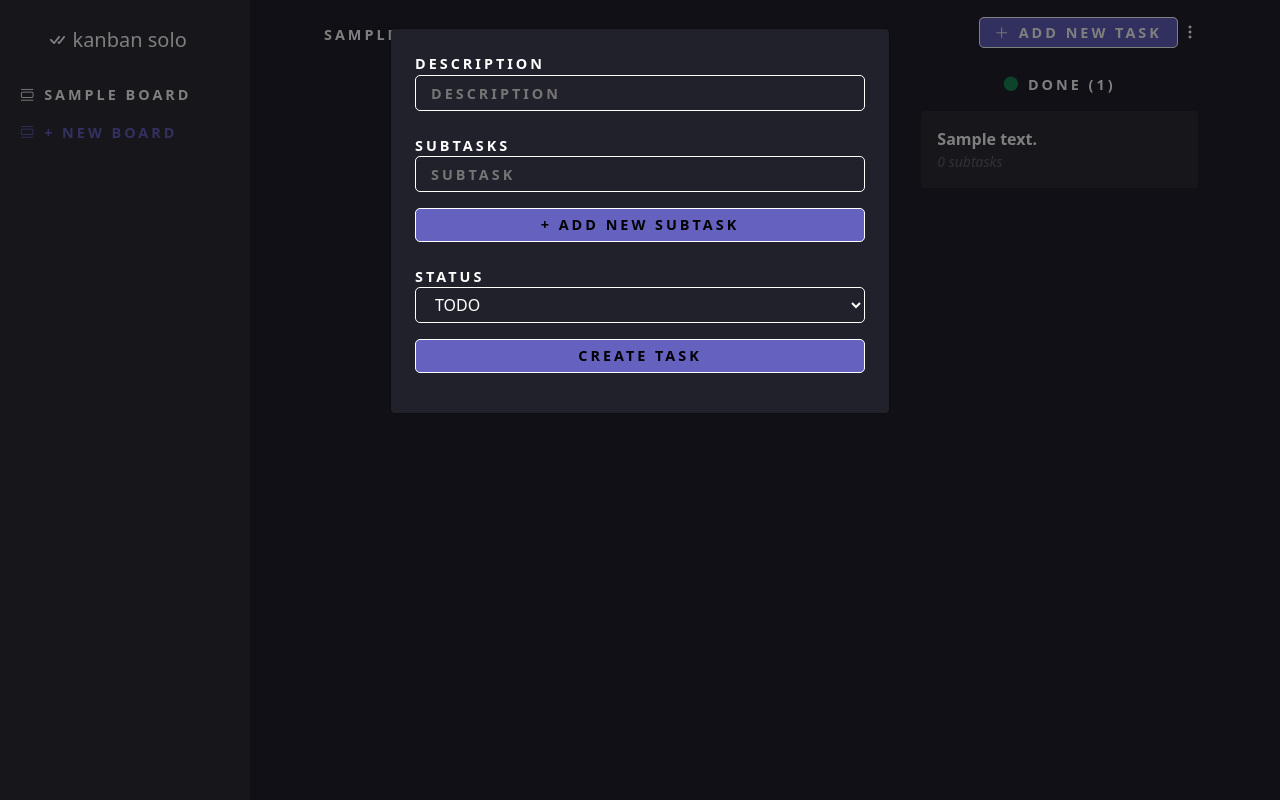
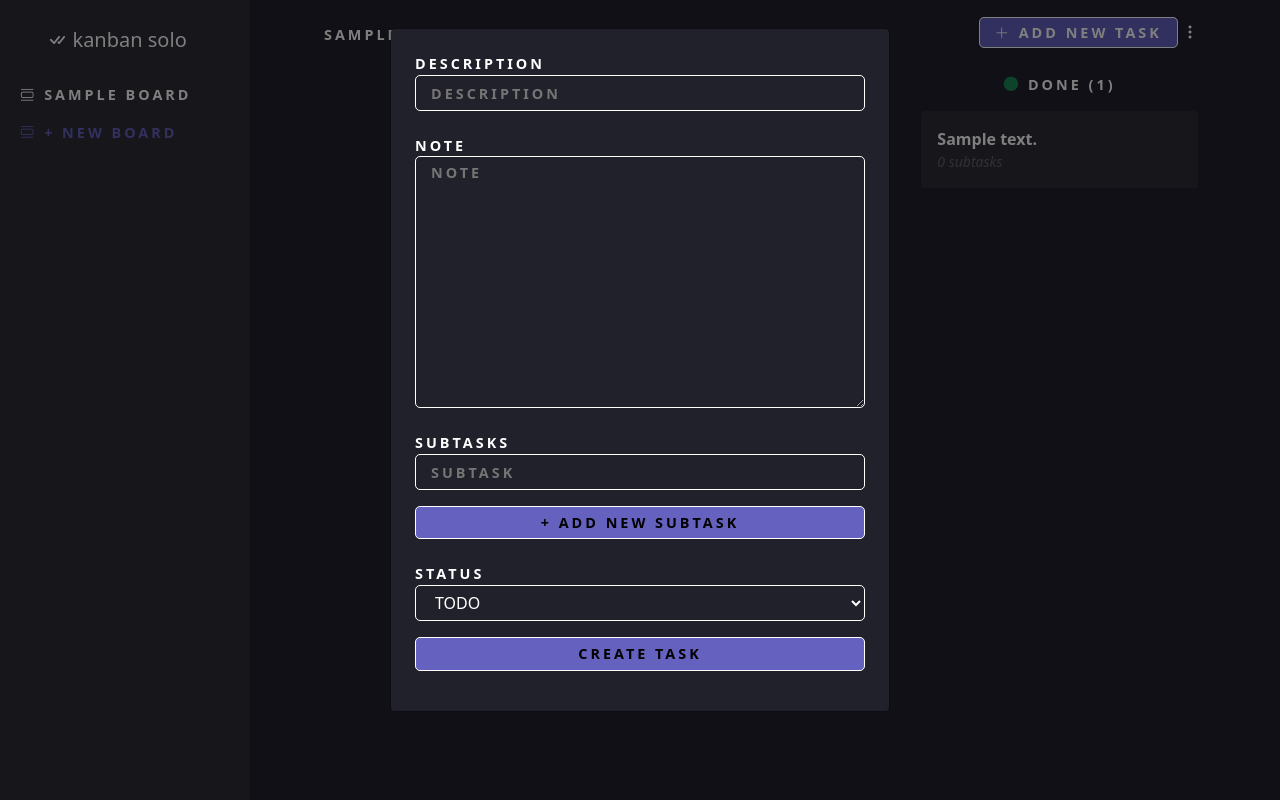
Before and after one commit to misterrager8/Kanban-Solo, a Flask app: page /board?id_=1 in a window 1280 px wide, after a click on "ADD NEW TASK". Run offline with Flask 2, Linux system fonts and the light colour scheme; tables that the repository leaves empty hold one stand-in row (values such as "Sample post"); parts of the project's set-up code (start-up, migrations or seed data) failed here and were passed over.

Commit message:
Add new attr for task: note

```diff
--- a/kanban_solo/models.py
+++ b/kanban_solo/models.py
@@ -29,6 +29,7 @@ class Task(db.Model):
 
     id = db.Column(db.Integer, primary_key=True)
     description = db.Column(db.Text)
+    note = db.Column(db.Text)
     status = db.Column(db.Text, default="TODO")
     date_added = db.Column(db.DateTime)
     board = db.Column(db.Integer, db.ForeignKey("boards.id"))
--- a/kanban_solo/templates/macros.html
+++ b/kanban_solo/templates/macros.html
@@ -17,9 +17,10 @@
                     <a class="font-custom text-danger" href="{{ url_for('delete_task', id_=task.id) }}">delete</a>
                 </div>
             </div>
+            <span class="my-3 opacity-25">{{ task.note }}</span>
 
             {% for i in task.subtasks %}
-            <div>
+            <div class="mb-3">
                 <a href="{{ url_for('mark_task', id_=i.id) }}" class="bi bi-{% if i.status=="DONE" %}check-square{% else %}square{% endif %}"></a>
                 {{ i.description }}
             </div>
@@ -43,6 +44,8 @@
 <form method="POST" action="{{ url_for('create_task', id_=board.id) }}">
     <label class="font-custom">Description</label>
     <input name="description" autocomplete="off" class="input-custom w-100 mb-4" placeholder="description">
+    <label class="font-custom">Note</label>
+    <textarea rows="10" name="note" autocomplete="off" class="input-custom w-100 mb-4" placeholder="note"></textarea>
 
     <label class="font-custom">subtasks</label>
     <input name="subtask" autocomplete="off" class="input-custom w-100 mb-3" placeholder="subtask">
--- a/kanban_solo/views.py
+++ b/kanban_solo/views.py
@@ -51,6 +51,7 @@ def create_task():
     _ = Task(
         description=request.form["description"],
         status=request.form["status"],
+        note=request.form["note"],
         date_added=datetime.datetime.now(),
         board=int(request.args.get("id_")),
     )
```
